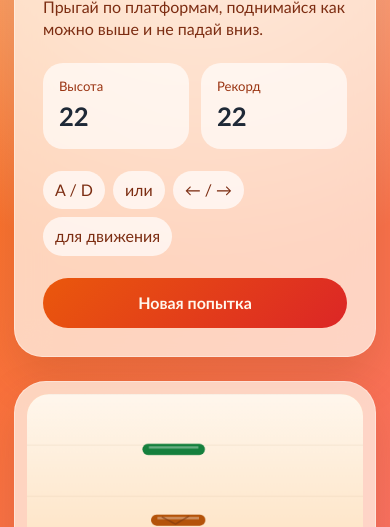
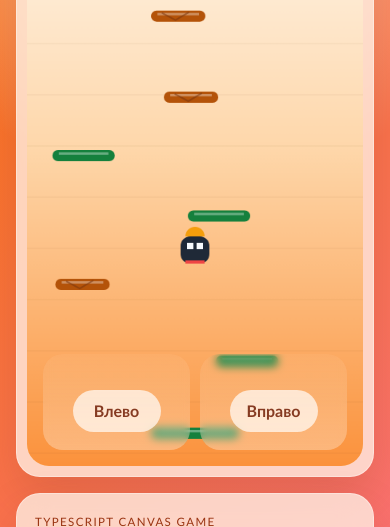
Before and after one commit to Fr1ar/game, a website built with Vite: page index.html in a window 390 px wide. Shown: the part 133-660 px from the top of the page. Built offline with nearby package versions, Linux system fonts and the light colour scheme.

Commit message:
Mobile phone optimization

```diff
--- a/index.html
+++ b/index.html
@@ -2,7 +2,7 @@
 <html lang="ru">
   <head>
     <meta charset="UTF-8" />
-    <meta name="viewport" content="width=device-width, initial-scale=1.0" />
+    <meta name="viewport" content="width=device-width, initial-scale=1.0, viewport-fit=cover" />
     <title>Sky Bounce</title>
   </head>
   <body>
--- a/src/main.ts
+++ b/src/main.ts
@@ -8,6 +8,7 @@ const JUMP_SPEED = 860;
 const MAX_FALL_SPEED = 1100;
 const PLATFORM_HEIGHT = 14;
 const BASE_PLATFORM_WIDTH = 78;
+const MAX_DEVICE_PIXEL_RATIO = 2;
 
 type PlatformKind = "static" | "moving" | "fragile";
 
@@ -71,12 +72,25 @@ app.innerHTML = `
       <button class="restart-button" type="button" data-restart>Новая попытка</button>
     </section>
     <section class="game-shell">
-      <canvas class="game-canvas" width="${VIEW_WIDTH}" height="${VIEW_HEIGHT}"></canvas>
+      <canvas
+        class="game-canvas"
+        width="${VIEW_WIDTH}"
+        height="${VIEW_HEIGHT}"
+        aria-label="Игровое поле Sky Bounce"
+      ></canvas>
       <div class="overlay hidden" data-overlay>
         <div class="overlay-card">
           <p class="overlay-title">Падение</p>
-          <p class="overlay-text">Нажми пробел или кнопку, чтобы начать заново.</p>
+          <p class="overlay-text">Нажми кнопку, пробел или тапни по игре, чтобы начать заново.</p>
         </div>
+      </div>
+      <div class="touch-controls" aria-hidden="true">
+        <button class="touch-zone touch-zone-left" type="button" data-touch="left">
+          <span>Влево</span>
+        </button>
+        <button class="touch-zone touch-zone-right" type="button" data-touch="right">
+          <span>Вправо</span>
+        </button>
       </div>
     </section>
   </main>
@@ -102,6 +116,14 @@ const restartButton = required(
   document.querySelector<HTMLButtonElement>("[data-restart]"),
   "Restart button was not found."
 );
+const leftTouchZone = required(
+  document.querySelector<HTMLButtonElement>('[data-touch="left"]'),
+  "Left touch zone was not found."
+);
+const rightTouchZone = required(
+  document.querySelector<HTMLButtonElement>('[data-touch="right"]'),
+  "Right touch zone was not found."
+);
 const context = required(canvas.getContext("2d"), "2D canvas context is not available.");
 
 const keys = {
@@ -116,11 +138,19 @@ let score = 0;
 let startHeight = 0;
 let bestScore = Number(localStorage.getItem("sky-bounce-best") ?? "0");
 let isGameOver = false;
+let animationFrameId = 0;
 
 bestLabel.textContent = String(bestScore);
 
 let player: Player = createPlayer();
 let platforms: Platform[] = [];
+
+function resizeCanvas(): void {
+  const pixelRatio = Math.min(window.devicePixelRatio || 1, MAX_DEVICE_PIXEL_RATIO);
+  canvas.width = Math.round(VIEW_WIDTH * pixelRatio);
+  canvas.height = Math.round(VIEW_HEIGHT * pixelRatio);
+  context.setTransform(pixelRatio, 0, 0, pixelRatio, 0, 0);
+}
 
 function createPlayer(): Player {
   return {
@@ -387,7 +417,7 @@ function frame(time: number): void {
   }
 
   drawWorld();
-  requestAnimationFrame(frame);
+  animationFrameId = requestAnimationFrame(frame);
 }
 
 function setKeyState(code: string, value: boolean): void {
@@ -405,6 +435,16 @@ function handlePointer(clientX: number): void {
   const midpoint = bounds.left + bounds.width / 2;
   keys.left = clientX < midpoint;
   keys.right = clientX >= midpoint;
+}
+
+function releaseMovement(): void {
+  keys.left = false;
+  keys.right = false;
+}
+
+function setTouchDirection(direction: "left" | "right"): void {
+  keys.left = direction === "left";
+  keys.right = direction === "right";
 }
 
 window.addEventListener("keydown", (event) => {
@@ -428,7 +468,20 @@ restartButton.addEventListener("click", () => {
   resetGame();
 });
 
+overlay.addEventListener("pointerdown", (event) => {
+  event.preventDefault();
+
+  if (isGameOver) {
+    resetGame();
+  }
+});
+
 canvas.addEventListener("pointerdown", (event) => {
+  if (isGameOver) {
+    resetGame();
+    return;
+  }
+
   handlePointer(event.clientX);
 });
 
@@ -441,17 +494,54 @@ canvas.addEventListener("pointermove", (event) => {
 });
 
 canvas.addEventListener("pointerup", () => {
-  keys.left = false;
-  keys.right = false;
+  releaseMovement();
 });
 
 canvas.addEventListener("pointerleave", () => {
-  keys.left = false;
-  keys.right = false;
+  releaseMovement();
 });
 
+canvas.addEventListener("pointercancel", () => {
+  releaseMovement();
+});
+
+for (const [element, direction] of [
+  [leftTouchZone, "left"],
+  [rightTouchZone, "right"]
+] as const) {
+  element.addEventListener("pointerdown", (event) => {
+    event.preventDefault();
+
+    if (isGameOver) {
+      resetGame();
+      return;
+    }
+
+    setTouchDirection(direction);
+  });
+
+  element.addEventListener("pointerup", releaseMovement);
+  element.addEventListener("pointerleave", releaseMovement);
+  element.addEventListener("pointercancel", releaseMovement);
+}
+
+window.addEventListener("blur", releaseMovement);
+window.addEventListener("resize", resizeCanvas);
+
+document.addEventListener("visibilitychange", () => {
+  if (document.hidden) {
+    cancelAnimationFrame(animationFrameId);
+    releaseMovement();
+    return;
+  }
+
+  lastTime = performance.now();
+  animationFrameId = requestAnimationFrame(frame);
+});
+
+resizeCanvas();
 resetGame();
-requestAnimationFrame((time) => {
+animationFrameId = requestAnimationFrame((time) => {
   lastTime = time;
   frame(time);
 });
--- a/src/style.css
+++ b/src/style.css
@@ -11,6 +11,10 @@
   -moz-osx-font-smoothing: grayscale;
 }
 
+html {
+  min-height: 100%;
+}
+
 * {
   box-sizing: border-box;
 }
@@ -18,6 +22,7 @@
 body {
   margin: 0;
   min-height: 100vh;
+  min-height: 100dvh;
 }
 
 button,
@@ -25,13 +30,22 @@ canvas {
   touch-action: manipulation;
 }
 
+button {
+  -webkit-tap-highlight-color: transparent;
+}
+
 .layout {
   min-height: 100vh;
+  min-height: 100dvh;
   display: grid;
   grid-template-columns: minmax(280px, 360px) minmax(320px, 420px);
   justify-content: center;
   gap: 24px;
-  padding: 32px 20px;
+  padding:
+    max(20px, env(safe-area-inset-top))
+    max(16px, env(safe-area-inset-right))
+    max(24px, env(safe-area-inset-bottom))
+    max(16px, env(safe-area-inset-left));
   align-items: center;
 }
 
@@ -128,14 +142,19 @@ h1 {
   position: relative;
   border-radius: 32px;
   padding: 12px;
+  overflow: hidden;
 }
 
 .game-canvas {
   display: block;
   width: min(100%, 420px);
   height: auto;
+  aspect-ratio: 7 / 12;
   border-radius: 22px;
   background: #fed7aa;
+  touch-action: none;
+  user-select: none;
+  -webkit-user-select: none;
 }
 
 .overlay {
@@ -170,15 +189,144 @@ h1 {
   margin: 10px 0 0;
 }
 
+.touch-controls {
+  position: absolute;
+  inset: 12px;
+  display: none;
+  grid-template-columns: repeat(2, minmax(0, 1fr));
+  gap: 10px;
+  align-items: end;
+  padding: 14px;
+  pointer-events: none;
+}
+
+.touch-zone {
+  min-height: 96px;
+  border: 0;
+  border-radius: 20px;
+  padding: 0 16px 18px;
+  display: flex;
+  align-items: end;
+  justify-content: center;
+  font: inherit;
+  font-weight: 700;
+  color: rgba(124, 45, 18, 0.92);
+  background: linear-gradient(180deg, rgba(255, 247, 237, 0.06), rgba(255, 247, 237, 0.34));
+  backdrop-filter: blur(4px);
+  touch-action: none;
+  pointer-events: auto;
+}
+
+.touch-zone span {
+  display: inline-flex;
+  align-items: center;
+  justify-content: center;
+  min-width: 88px;
+  min-height: 42px;
+  border-radius: 999px;
+  background: rgba(255, 247, 237, 0.78);
+}
+
+.touch-zone:active {
+  transform: scale(0.98);
+  background: linear-gradient(180deg, rgba(255, 247, 237, 0.08), rgba(255, 247, 237, 0.48));
+}
+
 @media (max-width: 920px) {
   .layout {
     grid-template-columns: 1fr;
     justify-items: center;
-    padding: 20px 14px 28px;
+    gap: 16px;
   }
 
   .hud-panel,
   .game-shell {
     width: min(100%, 460px);
   }
+
+  .game-shell {
+    order: -1;
+  }
 }
+
+@media (max-width: 640px) {
+  .layout {
+    align-items: start;
+  }
+
+  .hud-panel {
+    padding: 20px 18px;
+    border-radius: 24px;
+  }
+
+  .eyebrow {
+    margin-bottom: 8px;
+    font-size: 0.72rem;
+  }
+
+  h1 {
+    font-size: clamp(2rem, 8vw, 2.7rem);
+  }
+
+  .description {
+    margin-top: 12px;
+    font-size: 0.95rem;
+  }
+
+  .stats {
+    margin-top: 18px;
+    gap: 10px;
+  }
+
+  .stat-card {
+    padding: 12px 14px;
+  }
+
+  .controls {
+    margin-top: 18px;
+    gap: 6px;
+    font-size: 0.92rem;
+  }
+
+  .controls span {
+    padding: 7px 10px;
+  }
+
+  .restart-button {
+    margin-top: 18px;
+    min-height: 52px;
+  }
+
+  .game-shell {
+    width: 100%;
+    border-radius: 24px;
+    padding: 10px;
+  }
+
+  .overlay {
+    inset: 10px;
+  }
+
+  .overlay-card {
+    max-width: 220px;
+    padding: 18px;
+  }
+
+  .touch-controls {
+    display: grid;
+  }
+}
+
+@media (max-width: 420px) {
+  .layout {
+    padding-top: max(12px, env(safe-area-inset-top));
+  }
+
+  .description {
+    display: none;
+  }
+
+  .controls {
+    display: none;
+  }
+}
```
Also changed, not shown: README.md.
